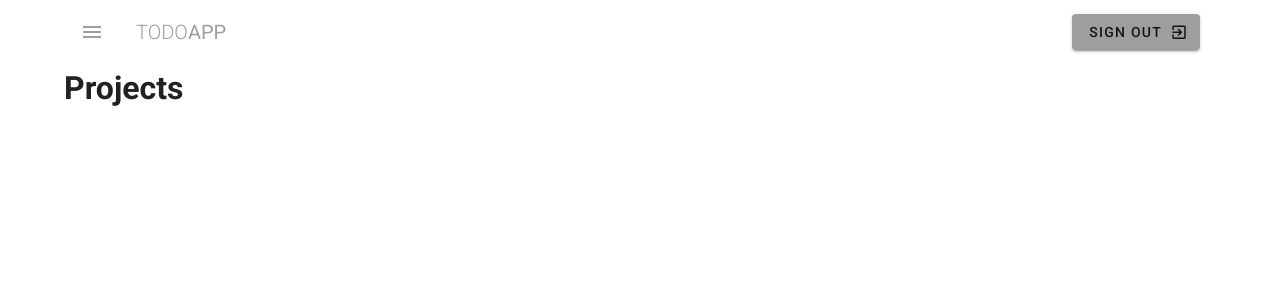
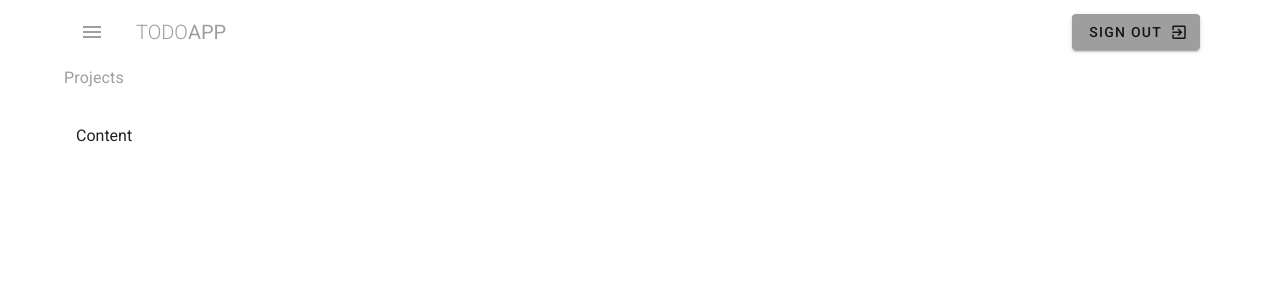
Before and after one commit to braden-w/learn-vuetify-project-management-website, a Nuxt app: page /projects in a window 1280 px wide. Shown: the top 300 px of the page. Built offline with nearby package versions, Linux system fonts and the light colour scheme.

Commit message:
Projects and teams page

```diff
--- a/pages/projects/index.vue
+++ b/pages/projects/index.vue
@@ -1,5 +1,8 @@
 <template>
-  <div class="projects"><h1>Projects</h1></div>
+  <div class="projects">
+    <h1 class="subtitle-1 grey--text">Projects</h1>
+    <v-container class="my-5">Content</v-container>
+  </div>
 </template>
 
 <script>
--- a/pages/team/index.vue
+++ b/pages/team/index.vue
@@ -1,5 +1,8 @@
 <template>
-  <div class="team"><h1>Team</h1></div>
+  <div class="team">
+    <h1 class="subtitle-1 grey--text">Team</h1>
+    <v-container class="my-5">Content</v-container>
+  </div>
 </template>
 
 <script>
```
